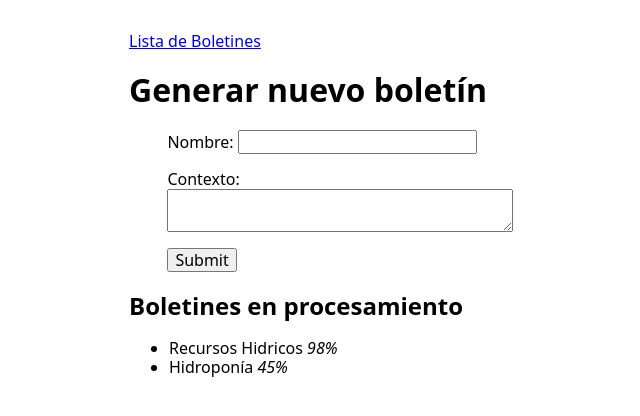
After one commit to siroale/GRUPO20-2025-PROYINF, a PHP site: page /php/generar.php in a window 1280 px wide. The commit adds this page. Shown: the top 416 px of the page, without its empty margins (127-767 px from the left). Run offline with PHP 8.4, Linux system fonts and the light colour scheme; some libraries are stand-ins or nearby versions.

Commit message:
página super fea para generar boletines

```diff
--- /dev/null
+++ b/css/generar.css
@@ -0,0 +1,23 @@
+body {
+	margin: 2rem 20%;
+}
+
+form {
+	margin-inline: 5%;
+
+	& label {
+		margin-top: 1rem;
+		display: block;
+
+		&:first-child {
+			display: inline;
+		}
+	}
+
+	& textarea {
+		display: block;
+		width: 50%;
+		margin-bottom: 1rem;
+	}
+
+}
--- a/php/creacion.php
+++ b/php/creacion.php
@@ -14,11 +14,13 @@
     include "includes/mostrar_boletines_admin.php";
     include "includes/eliminar_boletin.php";
 
+/*
     if (!isset($_SESSION['user_type']) || $_SESSION['user_type'] !== 'admin') {
         // Si no es administrador, redirigir o mostrar mensaje de acceso denegado
         header('Location: acceso_denegado.php'); // O redirigir a otra página
         exit();
     }
+*/
 
     $nombreUsuario = $_SESSION['user_name'];
     ?>
--- /dev/null
+++ b/php/generar.php
@@ -0,0 +1,29 @@
+<!DOCTYPE html>
+<html lang="en">
+<head>
+  <meta charset="UTF-8" />
+  <title>Hello, world!</title>
+  <meta name="viewport" content="width=device-width,initial-scale=1" />
+  <meta name="description" content="" />
+  <link href="https://cdn.jsdelivr.net/npm/modern-normalize@v3.0.1/modern-normalize.min.css" rel="stylesheet">
+  <link rel="stylesheet" type="text/css" href="../css/generar.css" />
+  <link rel="icon" href="favicon.png">
+</head>
+<body>
+	<a href="./boletines.php">Lista de Boletines</a>
+	<h1>Generar nuevo boletín</h1>
+	<form>
+		<label>Nombre:</label>
+		<input type="text">
+		<label>Contexto:</label>
+		<textarea></textarea>
+		<input type="submit">
+	</form>
+	<h2>Boletines en procesamiento</h2>
+	<ul>
+		<li>Recursos Hidricos <i>98%</i></li>
+		<li>Hidroponía <i>45%</i></li>
+	</ul>
+	<script src="../js/generar.js"></script>
+</body>
+</html>
```
